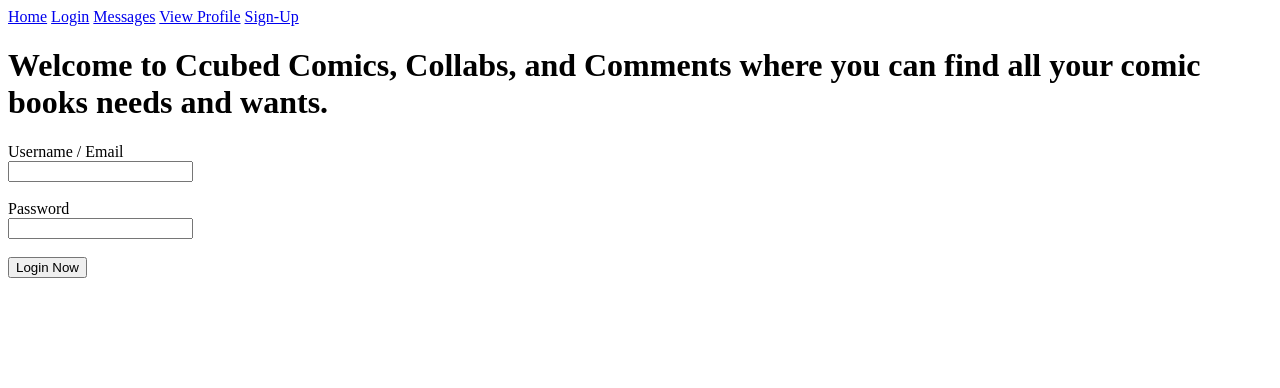
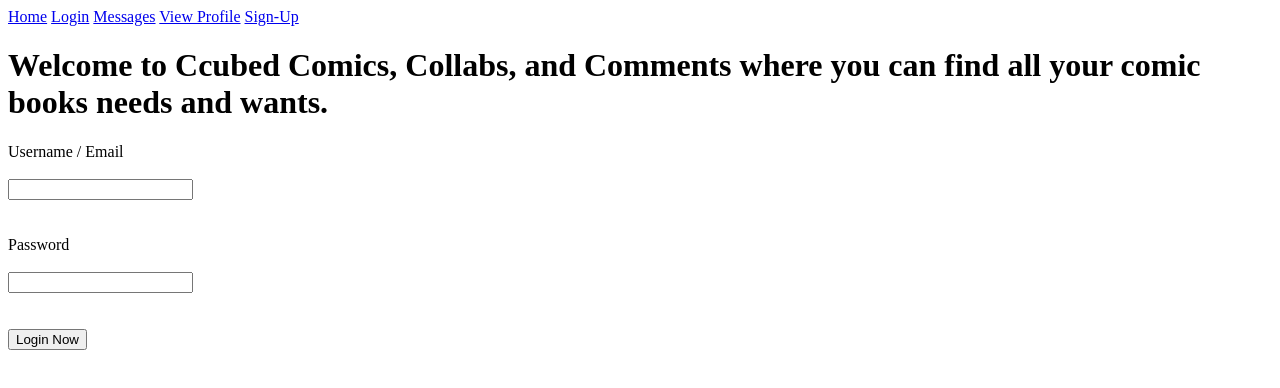
Before and after one commit to Herbertdunbar/Capstone3-main, a plain HTML site: page login.html in a window 1280 px wide. Drawn offline with Linux system fonts and the light colour scheme; a script that the page names is missing.

Commit message:
changed login

```diff
--- a/css/main.css
+++ b/css/main.css
@@ -0,0 +1,7 @@
+label,
+label span,
+label input,
+label text area,
+button{
+    display:block;
+}
--- a/login.html
+++ b/login.html
@@ -24,7 +24,7 @@
     <main>
         <label><span>Username / Email</span><br><input type="email" id="username"></label><br><br>
         <label><span>Password</span><br><input type="password" id="password"></label><br><br>
-        <button id="loginBtn">Login Now</button>
+        <button id="loginButton">Login Now</button>
         <div id="output"></div>
     </main>
 </body>
```
